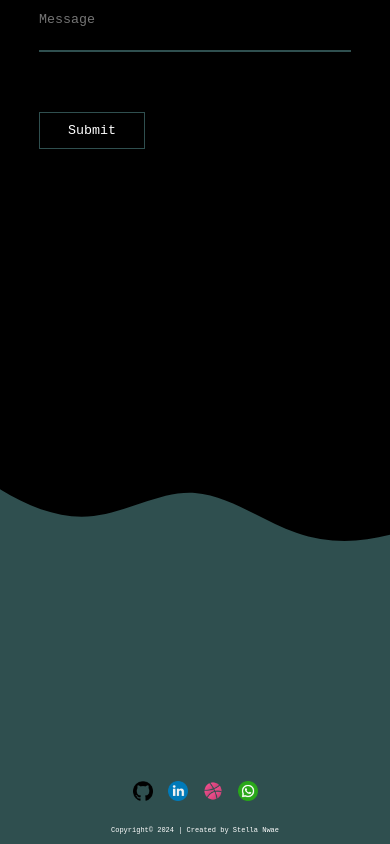
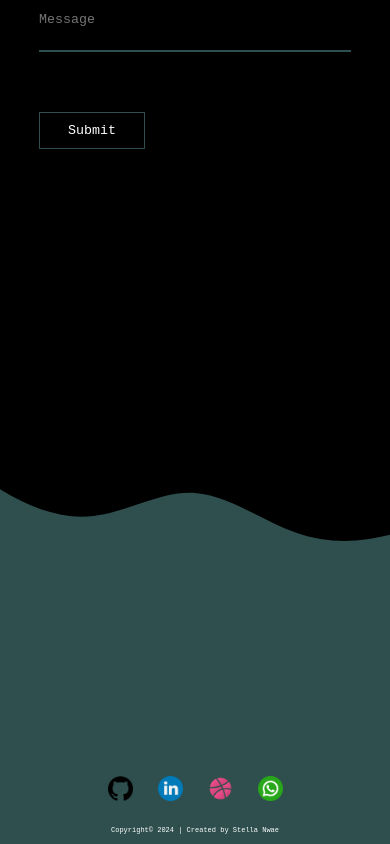
Before and after one commit to Stellanwae/Custommade_posrtfoliowebsite, a plain HTML site: page index.html in a window 390 px wide. Shown: the part 4725-5569 px from the top of the page. Drawn offline with Linux system fonts and the light colour scheme; files whose address does not match are found by name.

Commit message:
Update style.css

```diff
--- a/style.css
+++ b/style.css
@@ -572,12 +572,12 @@ body {
 
        .socials {
         margin-bottom: 25px;
-        gap: 15px;
+        gap: 25px;
        }
 
        .socials img {
-        width: 20px;
-        height: 20px;
+        width: 25px;
+        height: 25px;
         }
         .copyright {
             font-size: 7px;
```
